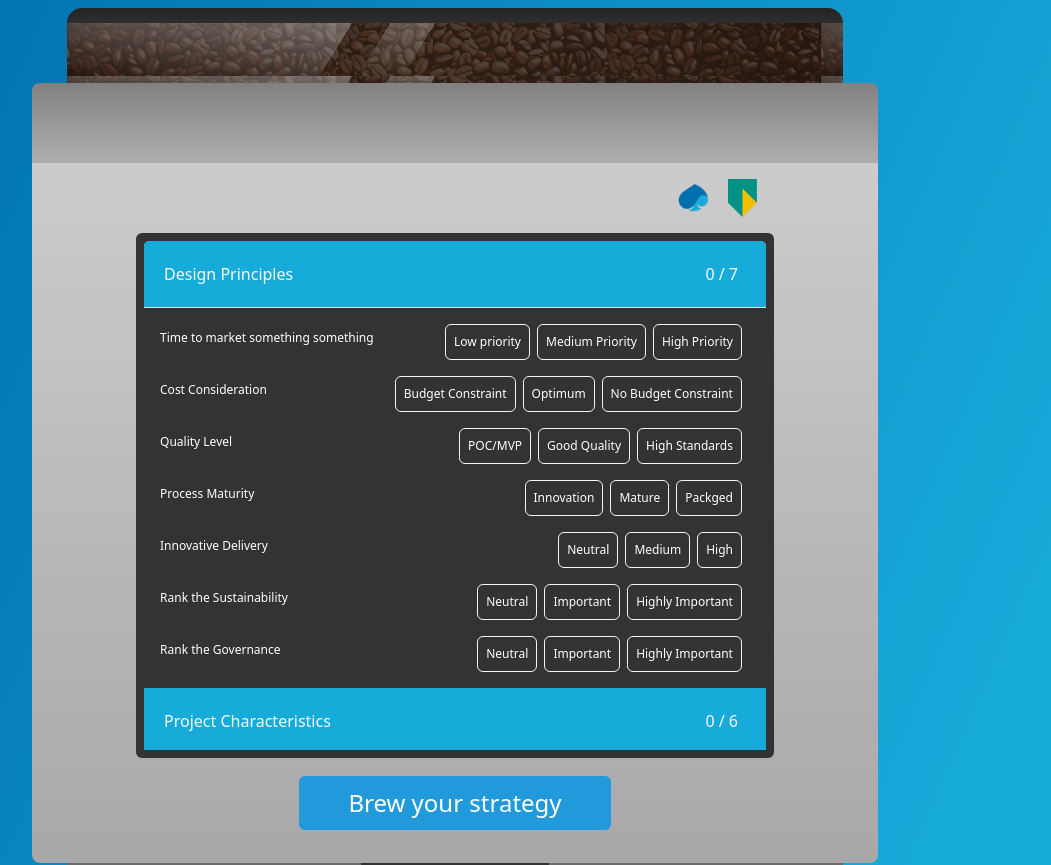
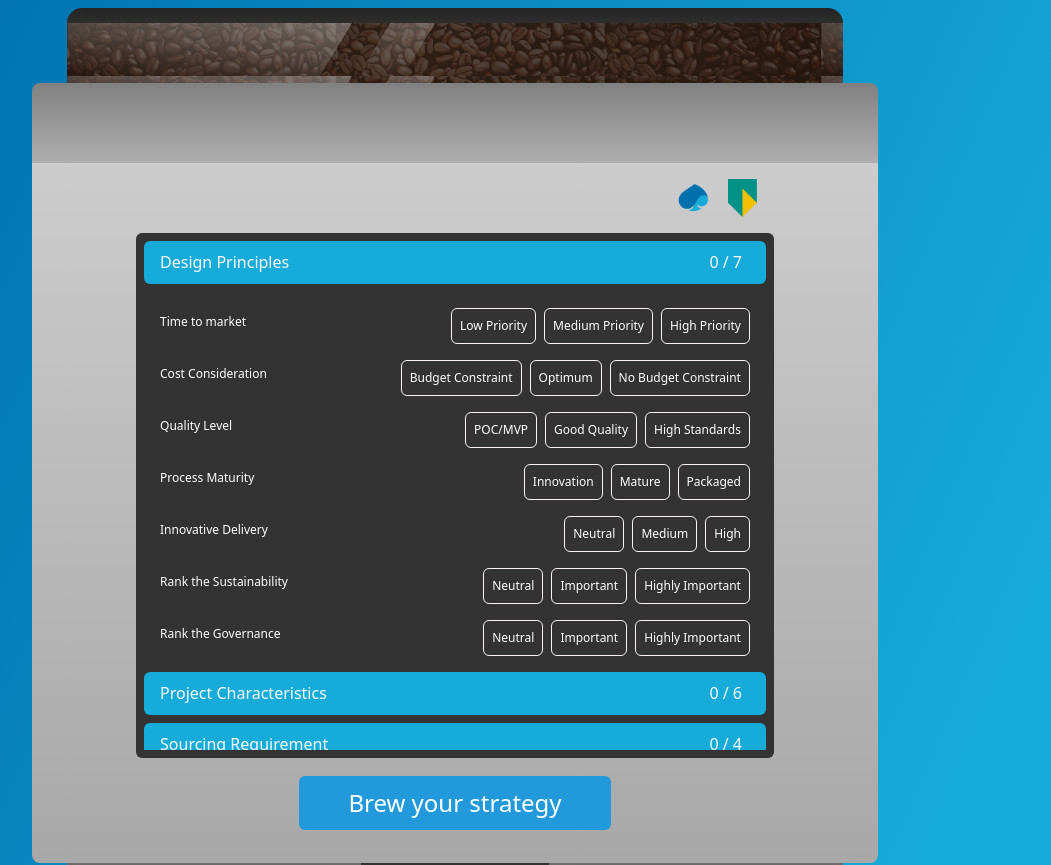
Before and after one commit to JMLatino/RightShore, a Vue app: page / in a window 1280 px wide. Shown: the top 865 px of the page, without its empty margins (185-1236 px from the left). Built offline with nearby package versions, Linux system fonts and the light colour scheme.

Commit message:
fixed interface bug

```diff
--- a/src/assets/questions.json
+++ b/src/assets/questions.json
@@ -5,8 +5,8 @@
     "entries": [
       {
         "id": 1,
-        "question" : "Time to market something something",
-        "answers": ["Low priority", "Medium Priority", "High Priority"]
+        "question" : "Time to market",
+        "answers": ["Low Priority", "Medium Priority", "High Priority"]
       },
       {
         "id": 2,
@@ -21,7 +21,7 @@
       {
         "id": 4,
         "question" : "Process Maturity",
-        "answers"  : ["Innovation", "Mature", "Packged"]
+        "answers"  : ["Innovation", "Mature", "Packaged"]
       },
       {
         "id": 5,
@@ -98,7 +98,7 @@
       {
         "id": 17,
         "question" : "Incumbent Transition",
-		    "answers"  : ["Not Priority", "Priority", "High Priority"]
+		    "answers"  : ["No Priority", "Priority", "High Priority"]
       }
     ]
   },
--- a/src/components/Category.vue
+++ b/src/components/Category.vue
@@ -1,8 +1,14 @@
 <template>
   <div class="accordion-item">
-    <h2 class="accordion-header w-100 " :id="name">
-      <button class="accordion-button w-100" type="button" data-bs-toggle="collapse"
-        :data-bs-target="'#collapse' + name" aria-expanded="false" :aria-controls="name">
+    <h2 class="accordion-header w-100 mb-2" :id="name">
+      <button
+        class="accordion-button d-flex rounded w-100 px-3 py-1"
+        :class="{ 'collapsed': name !== 0 }"
+        type="button"
+        data-bs-toggle="collapse"
+        :data-bs-target="'#collapse' + name"
+        :aria-expanded="'false' ? name !== 0 : 'true'"
+        :aria-controls="name">
         <div class="text-light">
           {{ category.title }} {{category.progress}}
         </div>
@@ -11,13 +17,11 @@
     </h2>
     <div
       :id="'collapse' + name"
-      class="accordion-collapse"
-      :class="{
-        'collapse': name !== 0
-      }"
+      class="accordion-collapse collapse"
+      :class="{ 'show': name === 0 }"
       :aria-labelledby="name"
       data-bs-parent="#accordionExample">
-      <div class="accordion-body fixed-height-accordion overflow-hidden h-100 p-0">
+      <div class="accordion-body overflow-hidden p-0">
         <Entry v-for="e in category.entries" :key="e" :entry="e" />
       </div>
     </div>
@@ -49,6 +53,12 @@ export default {
 .accordion-body {
   background: var(--black);
 }
+.accordion-item:last-child {
+  margin-bottom: 0!important;
+}
+.accordion-button:not(.collapsed) {
+  box-shadow: none;
+}
 .accordion-button::after {
   margin-left: 5px;
   display: none;;
@@ -56,6 +66,9 @@ export default {
 .fixed-height-accordion {
   height: 255px;
   overflow-y: scroll;
+}
+.accordion-item {
+  background: none;
 }
   button.accordion-button {
     width: 500px;
--- a/src/components/Entry.vue
+++ b/src/components/Entry.vue
@@ -4,10 +4,17 @@
       <label for="time-to-market" class="form-label">{{ entry.question }}</label>
     </span>
     <div class="btn-group d-flex justify-content-end" role="group" aria-label="Basic radio toggle button group">
+
       <template v-for="(answer, answerId) in entry.answers" :key="answer">
+
         <input type="radio" class="btn-check" :name="`btnradio-${entry.id}`" :id="`${entry.id}-${answerId}`"
           autocomplete="off" @click="setAnswer(entry.id, answerId)" @change="(e) => markChecked(e)">
-        <label class="btn btn-active p-2 me-2" :for="`${entry.id}-${answerId}`">{{ answer }}</label>
+        <label
+          :for="`${entry.id}-${answerId}`"
+          class="btn btn-active p-2"
+          >
+          {{ answer }}
+        </label>
       </template>
     </div>
   </div>
@@ -44,6 +51,9 @@ label {
   border: solid 1px rgb(247, 243, 243);
   border-radius: 6px!important;
 }
+label.btn:not(label.btn:last-child){
+  margin-right: 0.75em;
+}
 .btn-active {
   color: white;
   --bs-btn-hover-color: #fff;
```
